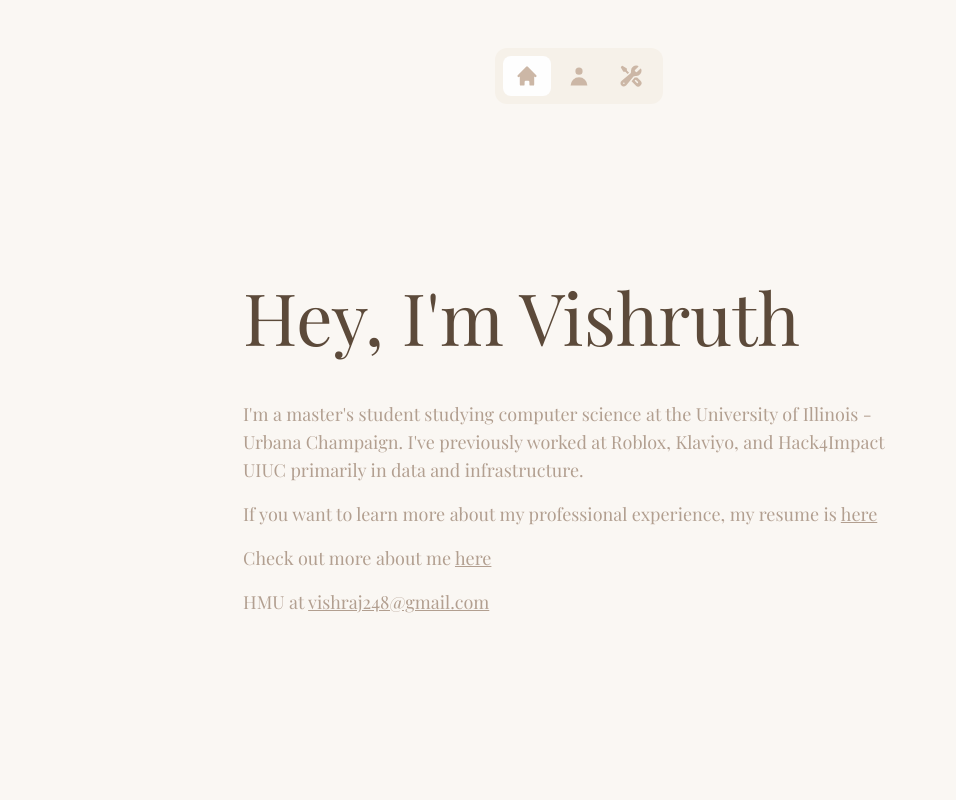
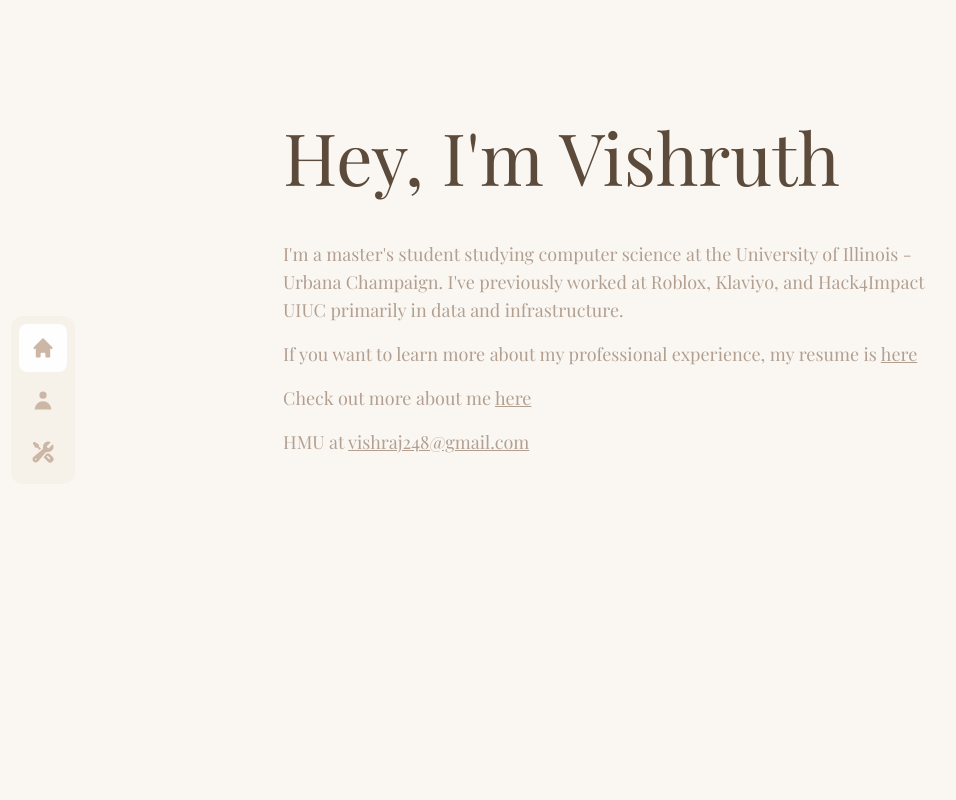
Before and after one commit to VishruthR/personal-portfolio, a Next.js app: page / in a window 1280 px wide. Shown: the top 800 px of the page, without its empty margins (61-1017 px from the left). Built offline with nearby package versions, Linux system fonts and the light colour scheme; a web font is replaced by a local one.

Commit message:
Improve navbar

```diff
--- a/src/app/about/page.tsx
+++ b/src/app/about/page.tsx
@@ -1,11 +1,9 @@
-import NavBar from "../components/NavBar";
 import AboutMe from "../components/AboutMe";
 import { Analytics } from "@vercel/analytics/react";
 
 export default function AboutPage() {
   return (
     <div className="bg-beige w-full h-full min-h-screen">
-      <NavBar />
       <div className="w-full md:px-16 sm:px-3">
         <AboutMe />
       </div>
--- a/src/app/components/AboutMe.tsx
+++ b/src/app/components/AboutMe.tsx
@@ -1,7 +1,9 @@
+import Link from "next/link";
+
 const AboutMe = () => {
   return (
     <div
-      className="flex flex-col items-center w-full min-h-screen px-6 pt-[15vh]"
+      className="flex flex-col items-center w-full min-h-screen px-6 pt-[10vh]"
       id="about"
     >
       <div className="flex flex-col items-center max-w-2xl w-full space-y-8">
@@ -33,12 +35,12 @@ const AboutMe = () => {
 
           <p>
             I'm always trying to work on something on the side (technical or otherwise). You can check out some of my projects{" "}
-            <a
+            <Link
               href="/projects"
               className="underline hover:text-brownDark transition-colors"
             >
               here
-            </a>
+            </Link>
             .
           </p>
 
--- a/src/app/components/Footer.tsx
+++ b/src/app/components/Footer.tsx
@@ -1,11 +1,13 @@
+import Link from "next/link";
+
 const Footer = () => (
     <footer className="w-full pt-20 py-6 px-6 text bg-beige flex justify-center">
         <div className="w-full max-w-2xl text-left">
             <p className="text-brownMuted text-sm font-playfair">
             Built by{" "}
-            <a href="/" className="underline hover:text-brownDark transition-colors">
+            <Link href="/" className="underline hover:text-brownDark transition-colors">
                 me
-            </a>
+            </Link>
             , designs inspired by{" "}
             <a
                 href="https://paulstamatiou.com/"
--- a/src/app/components/Landing.tsx
+++ b/src/app/components/Landing.tsx
@@ -1,6 +1,7 @@
 "use client";
 
 import { useHydrated } from "@/hooks/useHydrated";
+import Link from "next/link";
 
 const Landing = () => {
   const hydrated = useHydrated();
@@ -11,7 +12,7 @@ const Landing = () => {
 
   return (
     <div
-      className="flex flex-col items-center w-full min-h-screen px-6 pt-[20vh]"
+      className="flex flex-col items-center w-full min-h-screen px-6 pt-[15vh]"
       id="landing"
     >
       <div className="flex flex-col max-w-2xl space-y-12">
@@ -41,12 +42,12 @@ const Landing = () => {
 
           <p className="font-playfair">
             Check out more about me{" "}
-            <a
+            <Link
               href="/about"
               className="underline hover:text-brownDark transition-colors"
             >
               here
-            </a>
+            </Link>
           </p>
 
           <p className="font-playfair">
--- a/src/app/components/NavBar.tsx
+++ b/src/app/components/NavBar.tsx
@@ -42,8 +42,8 @@ const NavBar = () => {
   }
 
   return (
-    <div className="flex justify-center sticky top-0 left-0 z-[2000] items-center w-full pt-12 pb-4">
-      <div className="relative flex gap-1 bg-[#F6F1E9] rounded-xl px-2 py-2">
+    <div className="fixed left-12 top-0 h-full z-[2000] flex items-center pl-6">
+      <div className="relative flex flex-col gap-1 bg-[#F6F1E9] rounded-xl px-2 py-2">
         {navbarItems.map((item) => {
           const Icon = item.icon;
           const isActive = pathname === item.path;
@@ -51,7 +51,7 @@ const NavBar = () => {
             <Link
               key={`navbar-item-${item.path}-${item.name}`}
               href={item.path}
-              className="relative flex items-center justify-center w-12 h-10 px-2 rounded-lg z-10"
+              className="relative flex items-center justify-center w-12 h-12 px-2 rounded-lg z-10"
             >
               {isActive && (
                 <motion.div
--- a/src/app/components/Project.tsx
+++ b/src/app/components/Project.tsx
@@ -34,11 +34,11 @@ export const Project = ({ project }: ProjectProps) => {
   };
 
   return (
-    <div className="flex flex-col justify-between bg-projectBg rounded-lg w-full h-full">
+    <div className="flex flex-col justify-between bg-projectBg rounded-lg w-[300px] h-[250px]">
       {project.screenshot && (
         <div
-          className={`w-full overflow-hidden transition-all ease-in-out duration-200 ${
-            expanded ? "h-0" : "h-[66.67%]"
+          className={`w-full overflow-hidden transition-all ease-in-out rounded-t-lg duration-200 ${
+            expanded ? "h-0" : "h-[65%]"
           }`}
         >
           {!expanded && (
@@ -51,7 +51,7 @@ export const Project = ({ project }: ProjectProps) => {
         </div>
       )}
       <div className="flex flex-col flex-1 justify-between px-3 pt-3 pb-3">
-        <div className="space-y-4">
+        <div className="space-y-2">
           <div
             className="flex items-center cursor-pointer"
             onClick={toggleExpanded}
@@ -66,8 +66,8 @@ export const Project = ({ project }: ProjectProps) => {
             )}
           </div>
           <p
-            className={`text-brownMuted transition-all ease-in-out duration-200 font-inter ${
-              expanded ? "h-[200px]" : "h-6"
+            className={`text-brownMuted text-sm transition-all ease-in-out duration-200 font-inter ${
+              expanded ? "h-full" : "h-[35%]"
             }`}
           >
             {showDescription ? project.description : project.sentence}
--- a/src/app/components/Projects.tsx
+++ b/src/app/components/Projects.tsx
@@ -15,7 +15,7 @@ const Projects = () => {
 
   return (
     <div
-      className="flex flex-col items-center w-full min-h-screen px-6 pt-[20vh]"
+      className="flex flex-col items-center w-full min-h-screen px-6 pt-[10vh]"
       id="projects"
     >
       <div className="flex flex-col items-center max-w-2xl w-full space-y-8">
--- a/src/app/layout.tsx
+++ b/src/app/layout.tsx
@@ -2,6 +2,7 @@ import "./globals.css";
 import { Inter } from "next/font/google";
 import { Playfair_Display } from "next/font/google";
 import Footer from "./components/Footer";
+import NavBar from "./components/NavBar";
 
 const inter = Inter({ subsets: ["latin"], variable: "--font-inter" });
 const playfair = Playfair_Display({ subsets: ["latin"], variable: "--font-playfair" });
@@ -22,10 +23,13 @@ export default function RootLayout({
   return (
     <html lang="en">
       <body className={`${inter.className} ${inter.variable} ${playfair.variable}`}>
-        <div className="w-full h-full min-h-screen">
-          {children}
+        <div className="w-full h-full min-h-screen bg-beige flex">
+          <NavBar />
+          <div className="flex-1 ml-20 flex flex-col">
+            {children}
+            <Footer />
+          </div>
         </div>
-        <Footer />
       </body>
     </html>
   );
--- a/src/app/page.tsx
+++ b/src/app/page.tsx
@@ -1,11 +1,9 @@
 /* eslint-disable @next/next/no-img-element */
 "use client";
 
-import NavBar from "./components/NavBar";
 import Landing from "./components/Landing";
 import { Analytics } from "@vercel/analytics/react";
 import { useHydrated } from "@/hooks/useHydrated";
-import Footer from "./components/Footer";
 
 export default function Home() {
   const hydrated = useHydrated();
@@ -20,7 +18,6 @@ export default function Home() {
 
   return (
     <div className="bg-beige w-full h-full">
-      <NavBar />
       <div className="w-full md:px-16 sm:px-3">
         <Landing />
       </div>
--- a/src/app/projects/page.tsx
+++ b/src/app/projects/page.tsx
@@ -1,11 +1,9 @@
-import NavBar from "../components/NavBar";
 import Projects from "../components/Projects";
 import { Analytics } from "@vercel/analytics/react";
 
 export default function ProjectsRoute() {
   return (
     <div className="bg-beige w-full h-full min-h-screen">
-      <NavBar />
       <div className="w-full md:px-16 sm:px-3">
         <Projects />
       </div>
--- /dev/null
+++ b/src/app/template.tsx
@@ -0,0 +1,17 @@
+"use client";
+
+import { motion } from "framer-motion";
+import { ReactNode } from "react";
+
+export default function Template({ children }: { children: ReactNode }) {
+  return (
+    <motion.div
+      initial={{ opacity: 0 }}
+      animate={{ opacity: 1 }}
+      exit={{ opacity: 0 }}
+      transition={{ duration: 0.15, ease: "easeInOut" }}
+    >
+      {children}
+    </motion.div>
+  );
+}
```
Also changed, not shown: src/data/projects.ts (+13 -13 lines), 1 other file (tests, documents, lock files or other folders).
